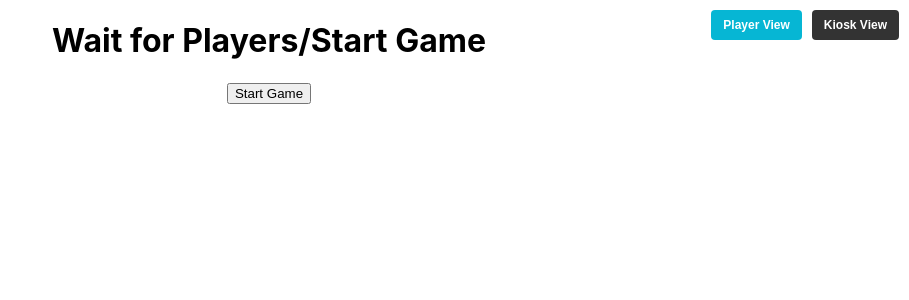
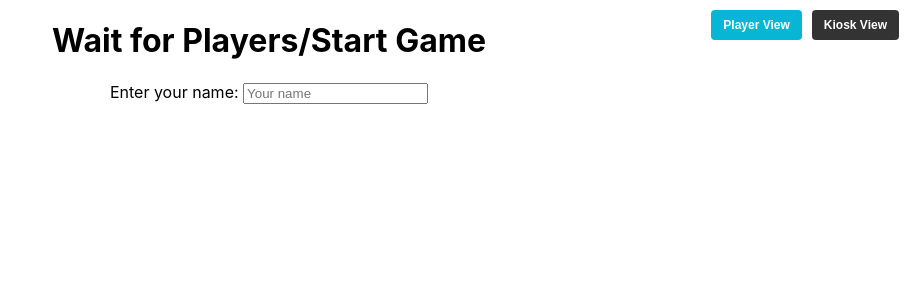
Before and after one commit to jtn9701/MemeLab-Battles, a React (Create React App) app in the folder memelab-battles/: page / in a window 1280 px wide. Shown: the top 300 px of the page, without its empty margins (371-1280 px from the left). Built offline with nearby package versions, Linux system fonts and the light colour scheme; no server answers.

Commit message:
Move state storing logic for username to PlayerScreen.js

```diff
--- a/memelab-battles/src/player-screens/LobbyScreen_Player.js
+++ b/memelab-battles/src/player-screens/LobbyScreen_Player.js
@@ -1,14 +1,47 @@
-function LobbyScreenPlayer({ setCurrentScreen }) {
+function LobbyScreenPlayer({
+  setCurrentScreen,
+  username,
+  setUsername,
+  setMemeWithText,
+}) {
+  const handleNameChange = (e) => {
+    setUsername(e.target.value);
+  };
+
+  const handleStartGame = () => {
+    // If name is empty or only spaces, set to "Anonymous"
+    const trimmedName = username.trim();
+    const finalName = trimmedName === "" ? "Anonymous" : trimmedName;
+    setUsername(finalName);
+
+    // Initialize meme metadata with username
+    setMemeWithText({
+      username: finalName,
+      url: "",
+      textBoxes: [],
+    });
+
+    console.log("Player name:", finalName);
+    setCurrentScreen(1);
+  };
+
+  // Check if name is valid (not empty after trimming)
+  const hasValidName = username.trim().length > 0;
+
   return (
     <div>
       <h1>Wait for Players/Start Game</h1>
-      <button
-        onClick={() => {
-          setCurrentScreen(1);
-        }}
-      >
-        Start Game
-      </button>
+      <div>
+        <label htmlFor="player-name">Enter your name: </label>
+        <input
+          id="player-name"
+          type="text"
+          value={username}
+          onChange={handleNameChange}
+          placeholder="Your name"
+        />
+      </div>
+      {hasValidName && <button onClick={handleStartGame}>Start Game</button>}
     </div>
   );
 }
--- a/memelab-battles/src/server/PlayerScreen.js
+++ b/memelab-battles/src/server/PlayerScreen.js
@@ -10,16 +10,27 @@ function PlayerScreen() {
   // 1 = CreateMemeScreen
   // 2 = VotingScreen
   const [currentScreen, setCurrentScreen] = useState(0);
+  const [username, setUsername] = useState("");
 
   // Test data
   //  {
+  //    username: "User",
   //    url: "https://i.imgflip.com/1bij.jpg",
   //    textBoxes: [{ id: 1, text: "Top text", position: "top" }]
   //  }
   const [savedWithText, setMemeWithText] = useState({
+    username: "",
     url: "",
     textBoxes: [], // Array of {id, text, position}
   });
+
+  // Wrapper function to ensure username is always preserved in meme metadata
+  const updateMemeWithText = (memeData) => {
+    setMemeWithText({
+      ...memeData,
+      username: memeData.username || username || "Anonymous",
+    });
+  };
 
   // Shape of list: [{"url": "testURL1"}, {"url": "testURL2"}, ...]
   // Dummy data: {"url": "https://i.imgflip.com/1bij.jpg"}
@@ -37,13 +48,20 @@ function PlayerScreen() {
 
   switch (currentScreen) {
     case 0:
-      return <LobbyScreenPlayer setCurrentScreen={setCurrentScreen} />;
+      return (
+        <LobbyScreenPlayer
+          setCurrentScreen={setCurrentScreen}
+          username={username}
+          setUsername={setUsername}
+          setMemeWithText={updateMemeWithText}
+        />
+      );
     case 1:
       return (
         <CreateMemeScreen
           setCurrentScreen={setCurrentScreen}
           savedWithText={savedWithText}
-          setMemeWithText={setMemeWithText}
+          setMemeWithText={updateMemeWithText}
         />
       );
     case 2:
@@ -51,7 +69,7 @@ function PlayerScreen() {
         <VotingScreen
           memeList={savedMemesList}
           savedWithText={savedWithText}
-          setMemeWithText={setMemeWithText}
+          setMemeWithText={updateMemeWithText}
         />
       );
     default:
```
